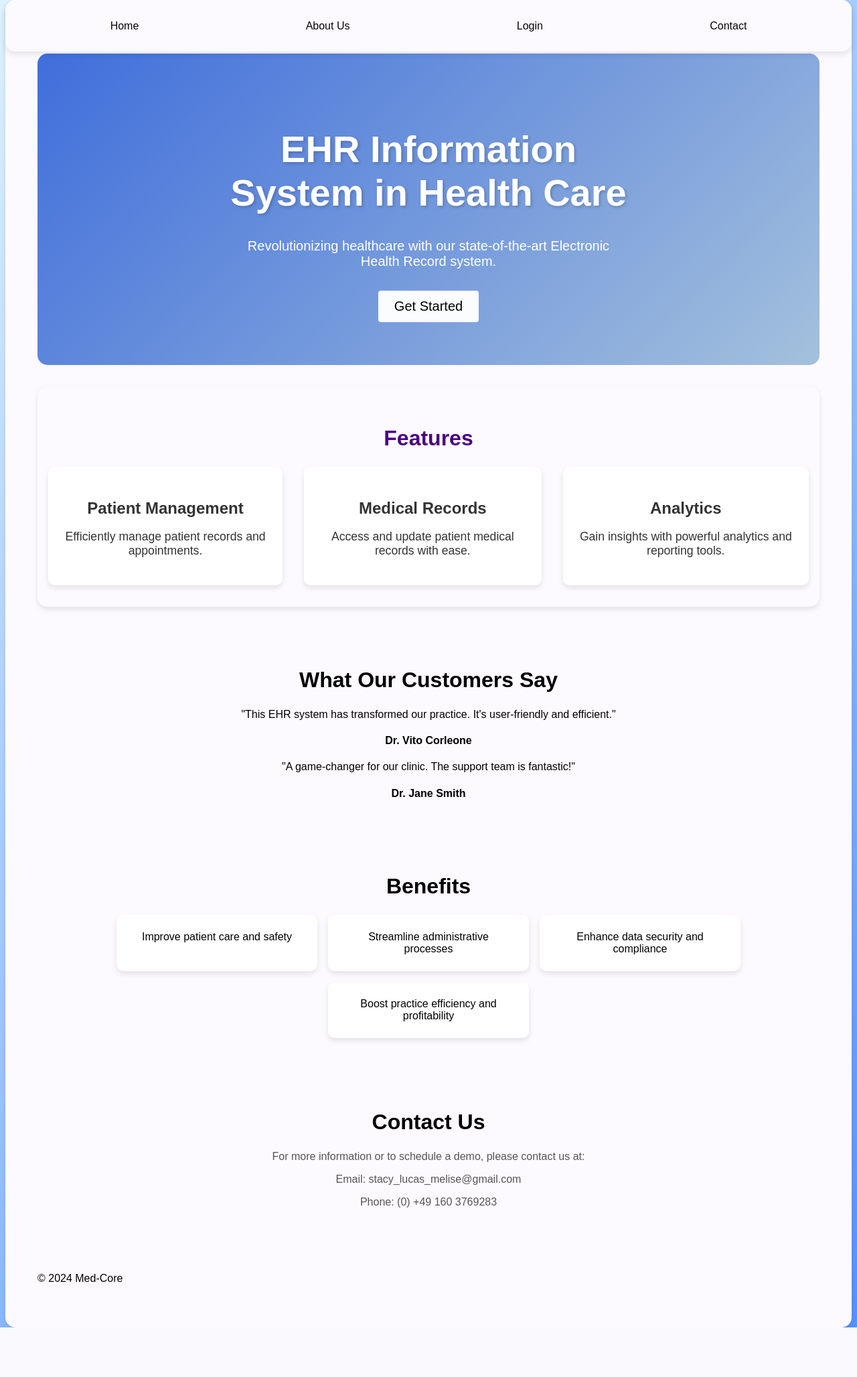
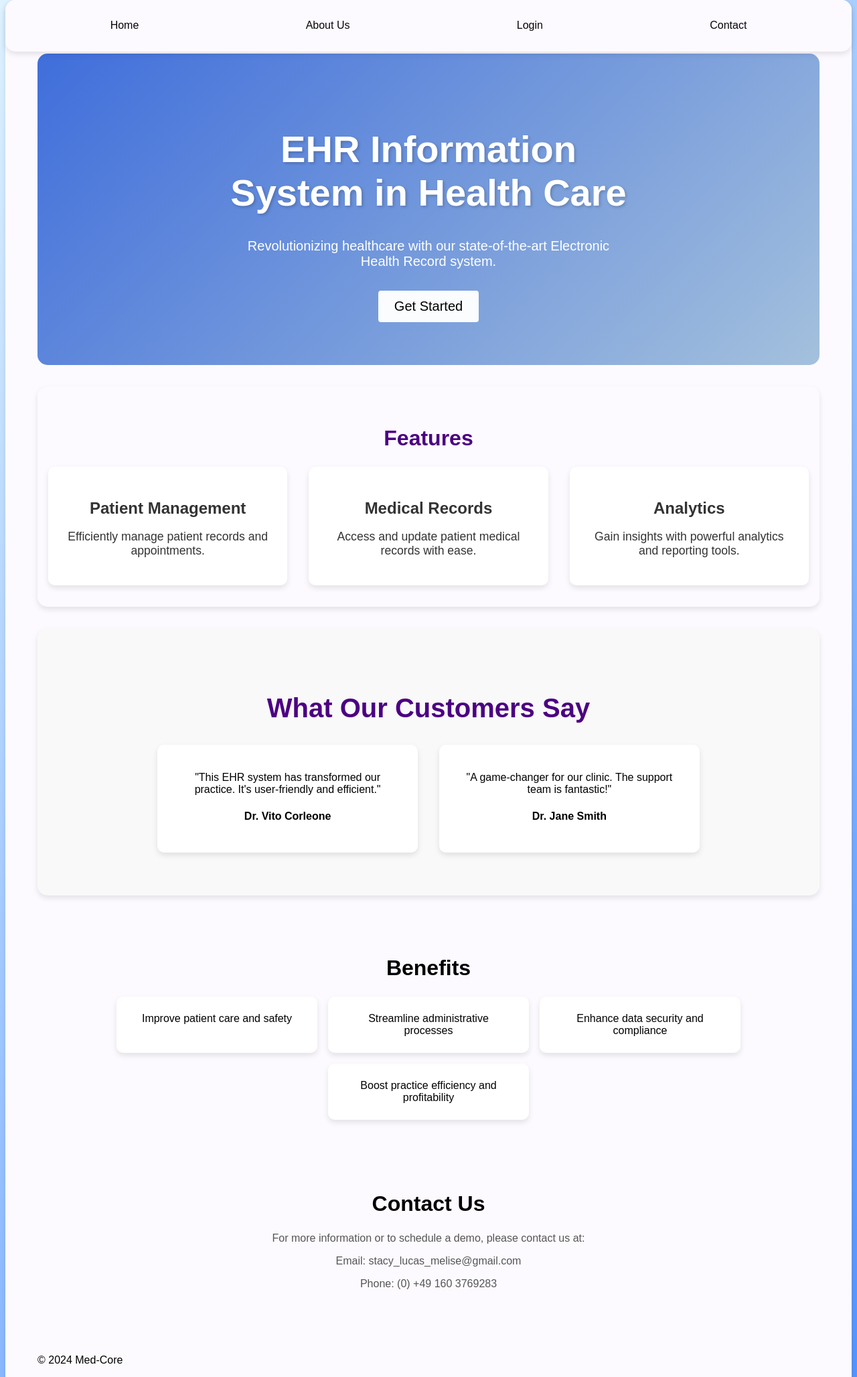
Before and after one commit to lcsavb/med-core, a Flask app: page / in a window 1280 px wide. Shown: the top 2056 px of the page at 67% size. Before the commit the page ends 1982 px from the top, so only its background shows below. Run offline with Flask 3, Linux system fonts and the light colour scheme.

Commit message:
Add new transition for items.

```diff
--- a/static/index.css
+++ b/static/index.css
@@ -95,10 +95,11 @@ body {
     color: #4b0082; /* Dark purple color */
 }
 
-.feature-list {
+.feature-list, .testimonial-list {
     display: flex;
     justify-content: center;
     gap: 2rem;
+    flex-wrap: wrap; /* Optional: Allows wrapping to the next line if there are too many items */
 }
 
 .feature-item {
@@ -106,7 +107,11 @@ body {
     border-radius: 10px;
     padding: 1.5rem;
     box-shadow: 0 4px 8px rgba(0, 0, 0, 0.1);
-    transition: transform 0.6s ease, opacity 0.6s ease;
+    flex: 1;
+    max-width: 30%;
+    transition: opacity 0.6s ease-out, transform 0.6s ease-out;
+    opacity: 0;
+    transform: translateY(50px);
 }
 
 .feature-item.visible {
@@ -138,9 +143,35 @@ body {
     text-align: center;
 }
 
-.features h2, .testimonials h2, .benefits h2, .contact h2 {
+.features h2, .benefits h2, .contact h2 {
     font-size: 2rem;
     margin-bottom: 1.5rem;
+}
+
+/* Testimonials Section */
+
+.testimonials {
+    text-align: center;
+    padding: 4rem 1rem;
+    background-color: #f9f9f9;
+    border-radius: 15px;
+    box-shadow: 0 4px 8px rgba(0, 0, 0, 0.1);
+    margin: 2rem 0;
+}
+.testimonials h2 {
+    font-size: 2.5rem;
+    margin-bottom: 2rem;
+    color: #4b0082; /* Dark purple color */
+}
+
+.testimonial-item {
+    background: #fff;
+    border-radius: 10px;
+    padding: 1.5rem;
+    box-shadow: 0 4px 8px rgba(0, 0, 0, 0.1);
+    flex: 1;
+    max-width: 30%;
+    transition: transform 0.3s ease, box-shadow 0.3s ease;
 }
 
 .benefits ul {
--- a/static/styles.css
+++ b/static/styles.css
@@ -54,11 +54,14 @@ nav ul li {
 nav ul li a {
     color: rgb(5, 5, 5);
     text-decoration: none;
-    padding: 0.5rem 1rem;
+    padding: 0.7rem 1.2rem;
+    transition: background-color 0.3s ease, border-radius 0.3s ease;
 }
 
 nav ul li a:hover {
-    background-color: #e3e3e3;
+
+    background-color: #94ebfd;
+    border-radius: 10px;
 }
 
 main {
```
